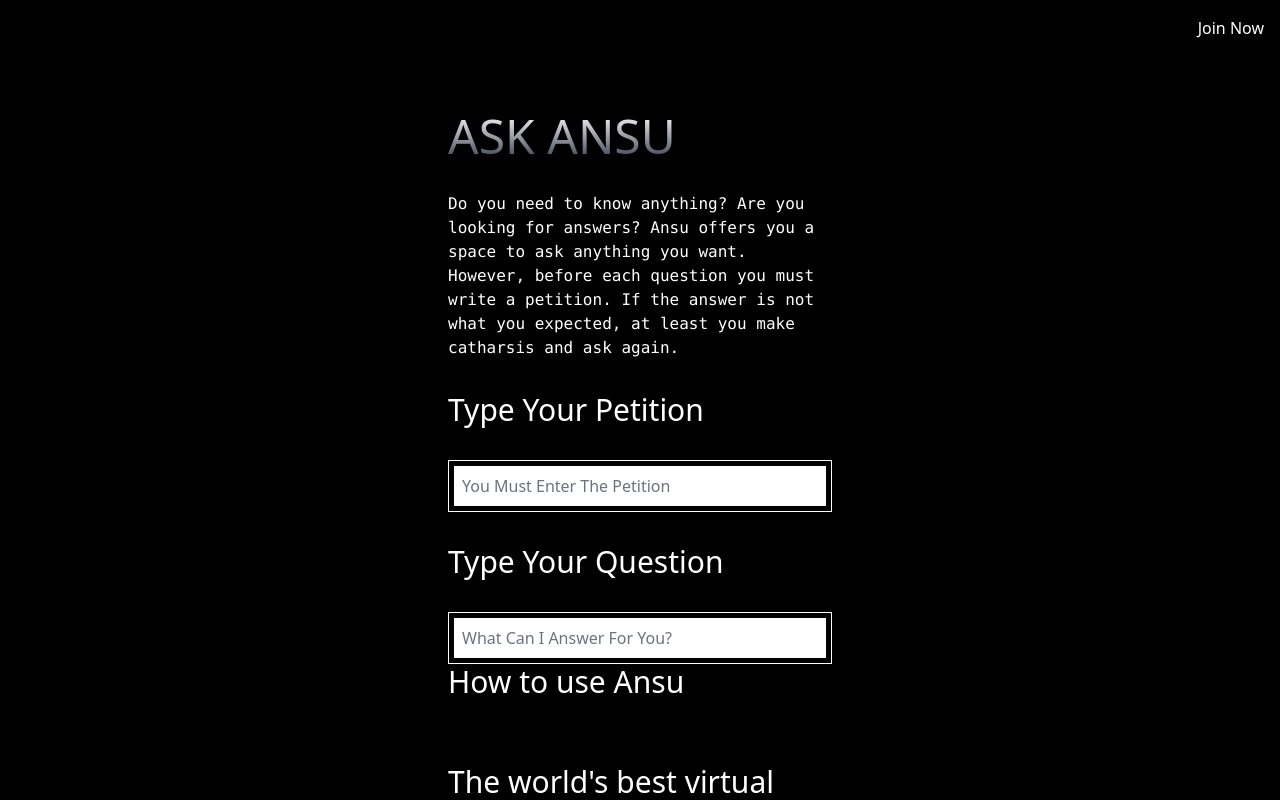
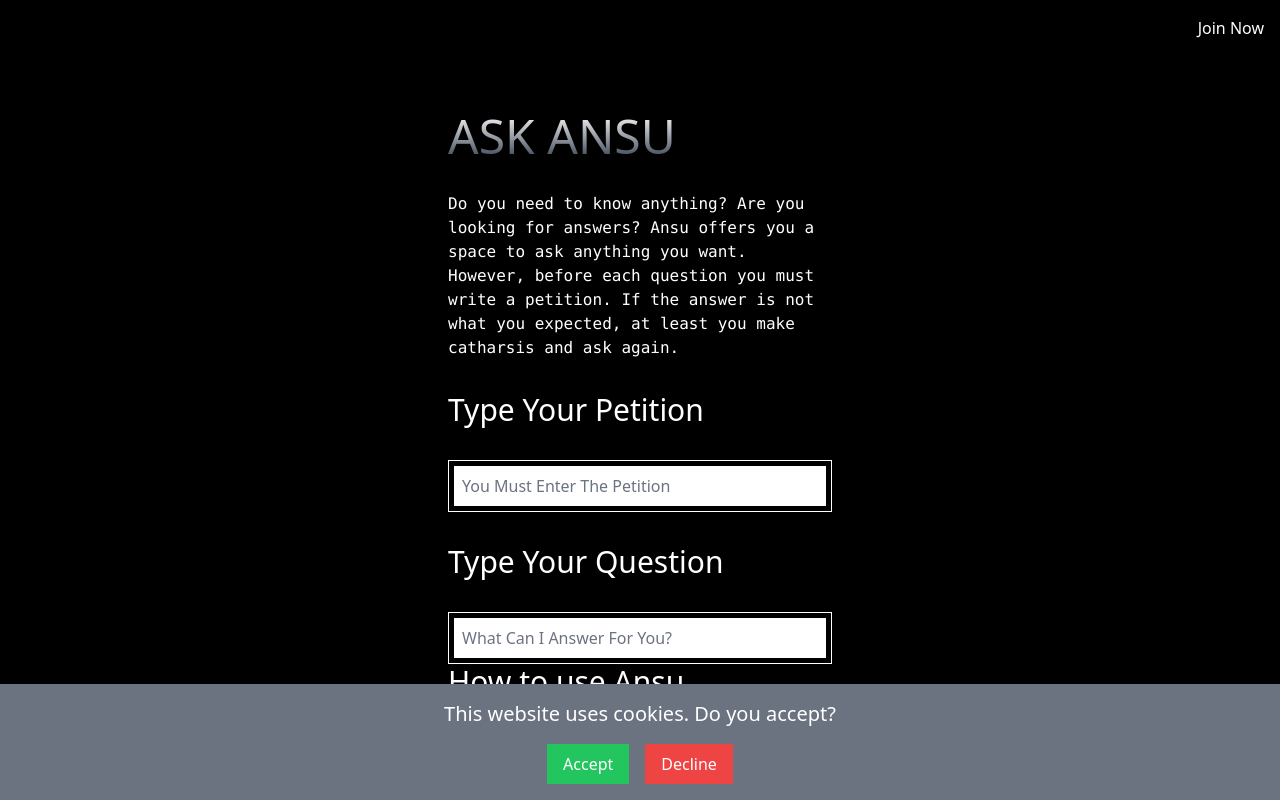
Before and after one commit to ajaypateliya74/Ask-Ansu, a React (Vite) app: page / in a window 1280 px wide. Shown: the top 800 px of the page. Built offline with nearby package versions, Linux system fonts and the light colour scheme.

Commit message:
User Consent Added

```diff
--- a/index.html
+++ b/index.html
@@ -21,5 +21,6 @@ height="0" width="0" style="display:none;visibility:hidden"></iframe></noscript>
 <!-- End Google Tag Manager (noscript) -->
     <div id="root"></div>
     <script type="module" src="/src/main.jsx"></script>
+
   </body>
 </html>
--- a/src/MainPage.jsx
+++ b/src/MainPage.jsx
@@ -1,5 +1,4 @@
-import React from 'react';
-import H3 from './H3.jsx';
+import React, { useEffect, useState } from 'react';
 import Input from './Input.jsx';
 import H2 from './H2.jsx';
 import H1 from './H1.jsx';
@@ -105,6 +104,34 @@ function MainPage(props) {
         updateAnswer('');
     };
 
+    const [showBanner, setShowBanner] = useState(true);
+
+    useEffect(() => {
+        const cookieConsent = localStorage.getItem('user_consent');
+        if (cookieConsent === 'true') {
+            setShowBanner(false);
+
+            window.dataLayer = window.dataLayer || [];
+            window.dataLayer.push({
+                event: 'consent_accepted'
+            });
+        }
+    }, []);
+
+    const handleAcceptCookies = () => {
+        localStorage.setItem('user_consent', 'true');
+        setShowBanner(false);
+
+        window.dataLayer = window.dataLayer || [];
+        window.dataLayer.push({
+            event: 'consent_accepted'
+        });
+    };
+
+    const handleDeclineCookies = () => {
+        setShowBanner(false);
+    };
+
     return (
         <>
             <div className='bg-black  h-full w-full'>
@@ -112,6 +139,7 @@ function MainPage(props) {
                     <div className='mt-28 space-y-8'>
                         <H1>ASK ANSU</H1>
                         <P>Do you need to know anything? Are you looking for answers? Ansu offers you a space to ask anything you want. However, before each question you must write a petition. If the answer is not what you expected, at least you make catharsis and ask again.</P>
+
                         <H2>Type Your Petition</H2>
                         <Input value={petition} onChange={onPetitionChange} placeholder='You Must Enter The Petition'></Input>
                         <H2>Type Your Question</H2>
@@ -199,10 +227,22 @@ function MainPage(props) {
 
             )}
 
+            {showBanner && (
+                <div className="fixed bottom-0  items-center text-center left-0 w-full bg-gray-500 p-4 text-white">
+                    <p className="mb-4 text-xl font-sans ">This website uses cookies. Do you accept?</p>
+                    <button onClick={handleAcceptCookies} className="bg-green-500 mr-2 hover:bg-green-600 text-white px-4 py-2 mr-2">
+                        Accept
+                    </button>
+                    <button onClick={handleDeclineCookies} className="bg-red-500 ml-2 hover:bg-red-600 text-white px-4 py-2">
+                        Decline
+                    </button>
+                </div>
+            )}
 
 
         </>
     )
 }
 
+
 export default MainPage;
```
